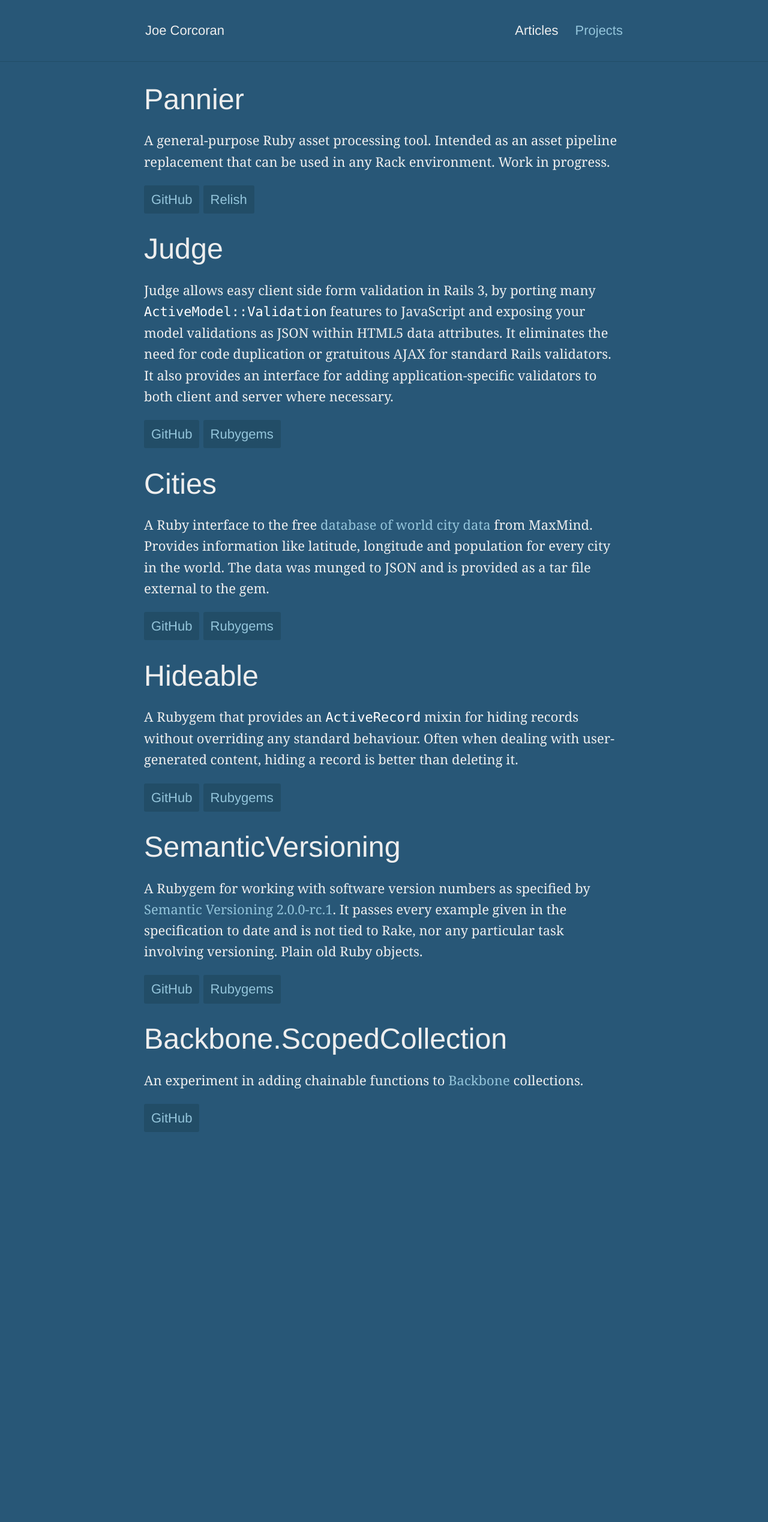
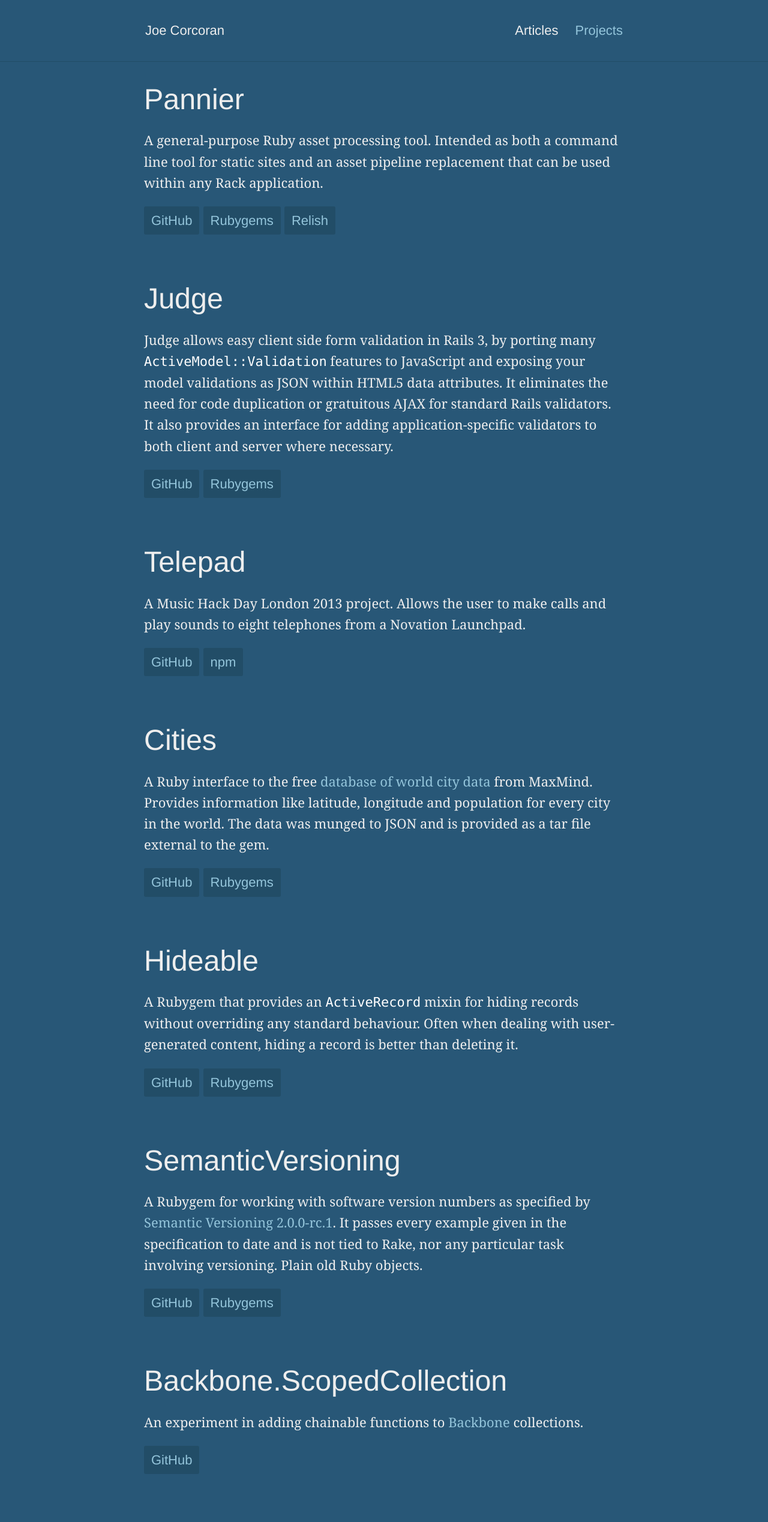
Before and after one commit to joecorcoran/corcoran.online, a Jekyll site: the page built from projects/index.markdown, in a window 1280 px wide. Shown: the whole page at 60% size. Built offline with Jekyll 4.4.1, drawn with Linux system fonts in a browser that asks for light colours; Markdown is read by kramdown in place of the engine named in the settings; before the commit the page ends 1967 px from its top, so only the background shows below that.

Commit message:
Update projects

```diff
--- a/assets/sass/site.scss
+++ b/assets/sass/site.scss
@@ -279,7 +279,7 @@
 .projects {
   margin-bottom: 80px;
   ul {
-    margin: 20px 0 0;
+    margin: 20px 0 80px;
     padding: 0;
     font-family: $franklin-gothic;
   }
--- a/projects/index.markdown
+++ b/projects/index.markdown
@@ -6,9 +6,10 @@
 
 # Pannier
 
-A general-purpose Ruby asset processing tool. Intended as an asset pipeline replacement that can be used in any Rack environment. Work in progress.
+A general-purpose Ruby asset processing tool. Intended as both a command line tool for static sites and an asset pipeline replacement that can be used within any Rack application.
 
 * [GitHub](https://github.com/joecorcoran/pannier)
+* [Rubygems](https://rubygems.org/gems/pannier)
 * [Relish](https://www.relishapp.com/joecorcoran/pannier/docs)
 
 # Judge
@@ -17,6 +18,13 @@
 
 * [GitHub](https://github.com/joecorcoran/judge)
 * [Rubygems](https://rubygems.org/gems/judge)
+
+# Telepad
+
+A Music Hack Day London 2013 project. Allows the user to make calls and play sounds to eight telephones from a Novation Launchpad.
+
+* [GitHub](https://github.com/joecorcoran/telepad)
+* [npm](https://www.npmjs.org/package/telepad)
 
 # Cities
 
```
Also changed, not shown: public/main.min.css, 2 other files.
